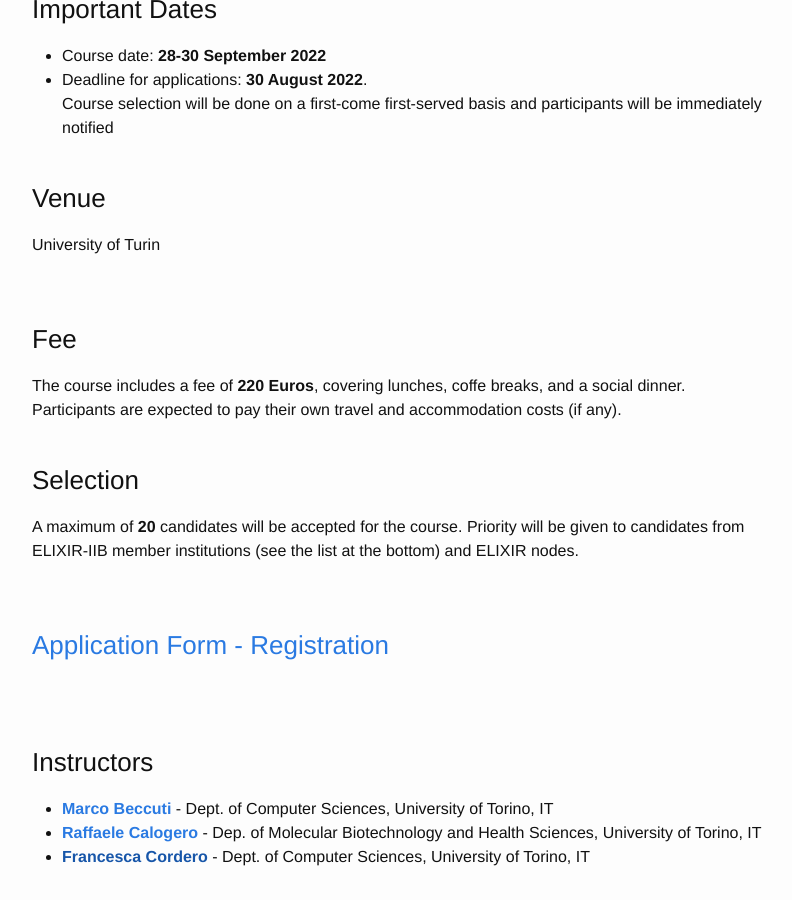
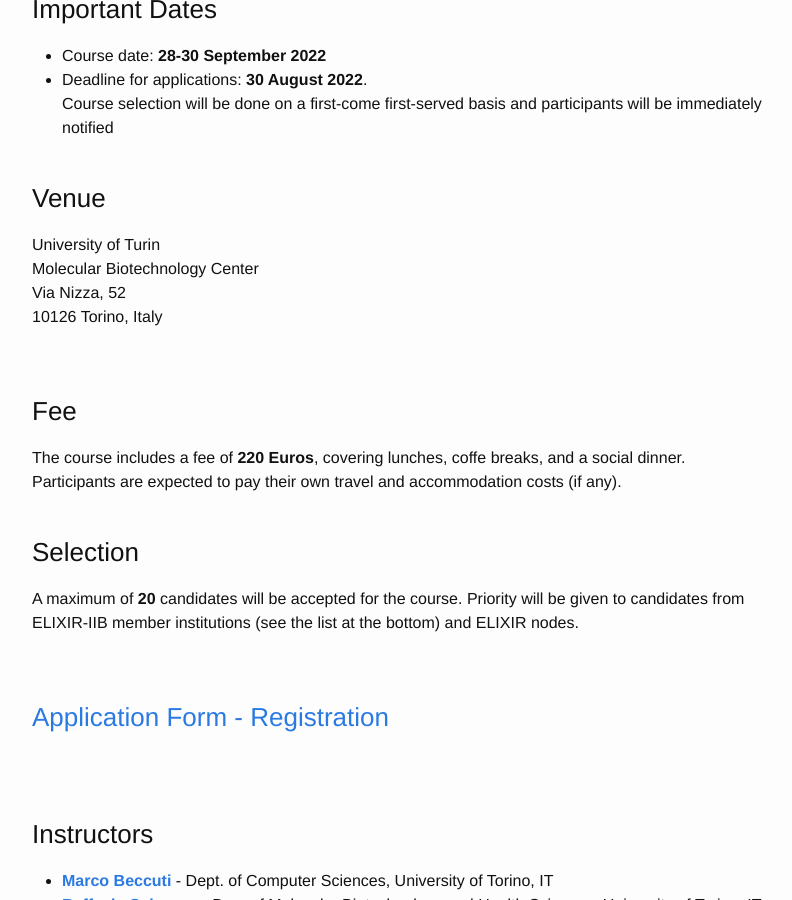
Before and after one commit to ELIXIR-IIB-training/website, a Jekyll site: the page built from _posts/2022-09-28-scRNA-seq-Workshop.md, in a window 1280 px wide and 900 px high, scrolled down 455 px. Shown: the whole window, without its empty margins (238-1030 px from the left). Built offline with Jekyll 4.4.1, drawn with Linux system fonts in a browser that asks for light colours.

Commit message:
Add Venue

```diff
--- a/_posts/2022-09-28-scRNA-seq-Workshop.md
+++ b/_posts/2022-09-28-scRNA-seq-Workshop.md
@@ -27,6 +27,9 @@ description: This course aims to provide participants with theoretical and pract
 
 ### Venue
 University of Turin<br>
+Molecular Biotechnology Center<br>
+Via Nizza, 52<br>
+10126 Torino, Italy<br>
 <br>
 <br>
 
```
